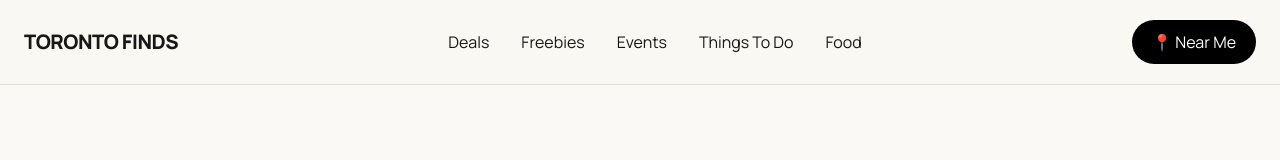
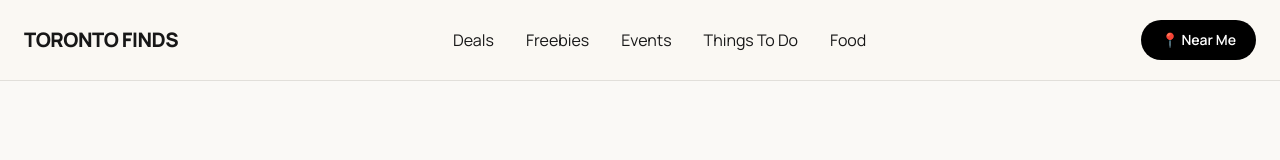
Before and after one commit to prableen14/TDWeb, a Next.js app: page / in a window 1280 px wide. Shown: the top 160 px of the page. Built offline with nearby package versions, Linux system fonts and the light colour scheme; no server answers.

Commit message:
Make header Near Me navigation functional

```diff
--- a/components/Header.tsx
+++ b/components/Header.tsx
@@ -20,9 +20,9 @@ export default function Header() {
           <Link href="/food">Food</Link>
         </nav>
 
-        <button className="rounded-full bg-black px-5 py-2.5 text-sm font-semibold text-white">
+        <Link href="/near-me" className="rounded-full bg-black px-5 py-2.5 text-sm font-semibold text-white">
           📍 Near Me
-        </button>
+        </Link>
 
       </div>
     </header>
```
